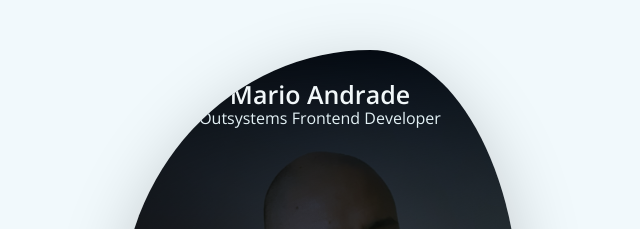
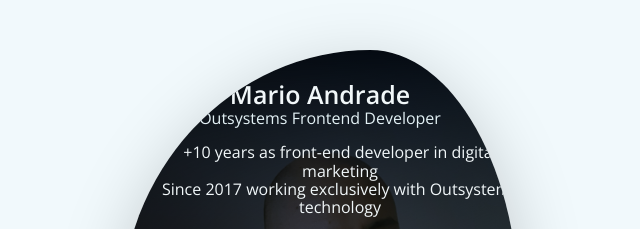
Before and after one commit to mariorandrade/mario.github.io, a plain HTML site: page index.html in a window 1280 px wide. Shown: the top 229 px of the page, without its empty margins (320-960 px from the left). Drawn offline with nearby package versions, Linux system fonts and the light colour scheme.

Commit message:
Updated work experience info

```diff
--- a/index.html
+++ b/index.html
@@ -14,6 +14,10 @@
             <div class="pCard_text">
                 <h2>Mario Andrade</h2>
                 <p>Outsystems Frontend Developer</p>
+                <ul>
+                    <li>+10 years as front-end developer in digital marketing</li>
+                    <li>Since 2017 working exclusively with Outsystems technology</li>
+                </ul>
             </div>
 
             <div class="pCard_add"><i class="fa fa-plus fa-plus"></i></div>
```
